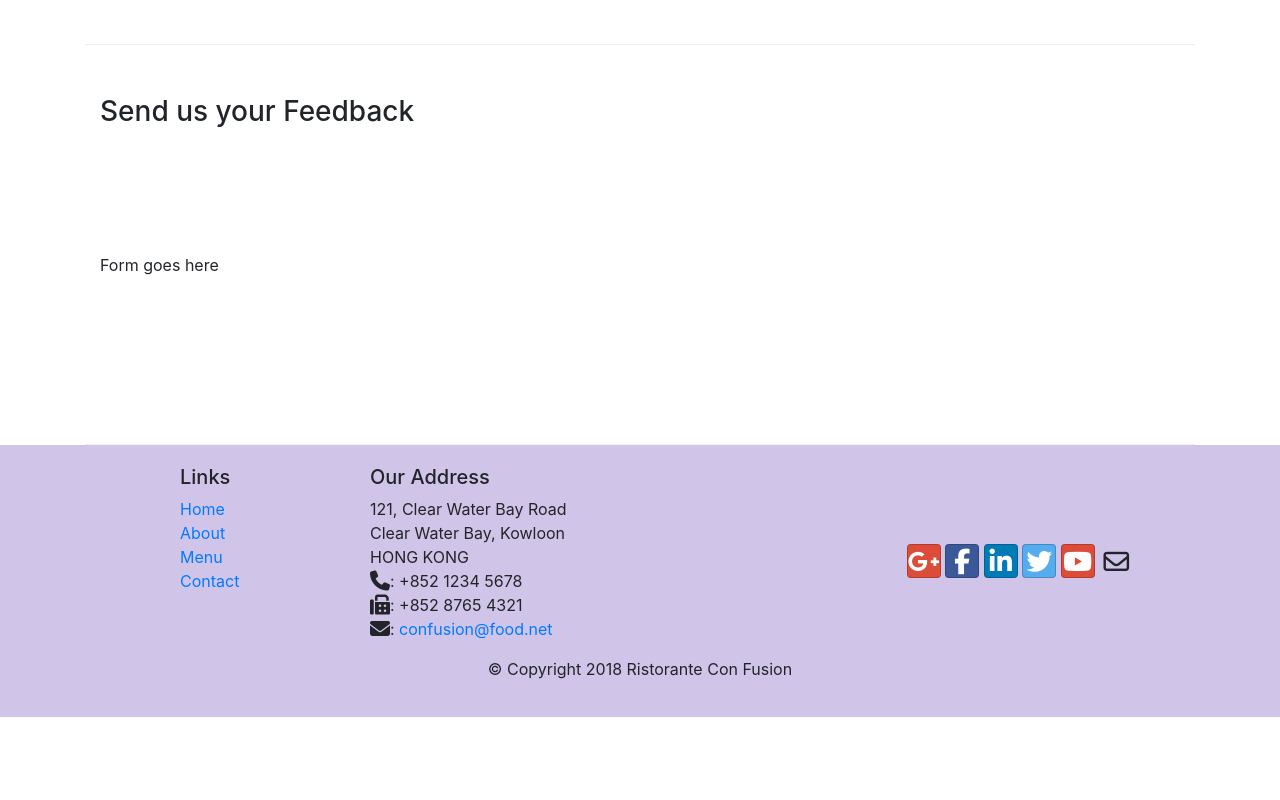
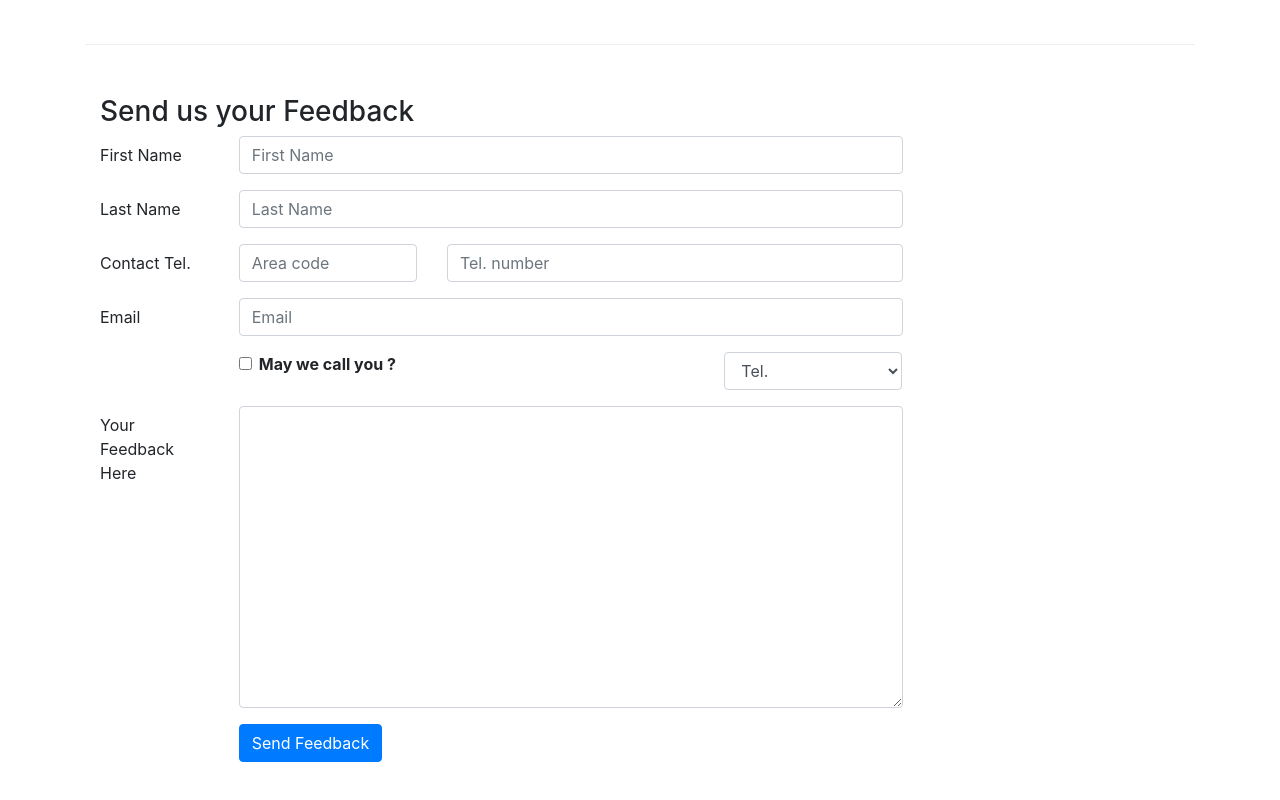
Before and after one commit to ayushiarya/Mooc-Full-Stack-Web-Development---BootStrap4, a plain HTML site: page contactus.html in a window 1280 px wide. Shown: the part 820-1620 px from the top of the page. Before the commit the page ends 1537 px from the top, so only its background shows below. Drawn offline with nearby package versions, Linux system fonts and the light colour scheme.

Commit message:
forms
Signed-off-by: ayushiarya <ayushiarya8@gmail.com>

```diff
--- a/contactus.html
+++ b/contactus.html
@@ -92,7 +92,65 @@
               <h3>Send us your Feedback</h3>
            </div>
             <div class="col-12 col-md-9">
-                Form goes here
+                <form>
+                    <div class="form-group row">
+                        <label for="firstname" class="col-md-2 col-form-label">First Name</label>
+                        <div class="col-md-10">
+                            <input type="text" class="form-control" id="firstname" name="firstname" placeholder="First Name">
+                        </div>
+                    </div>
+                    <div class="form-group row">
+                        <label for="lastname" class="col-md-2 col-form-label">Last Name</label>
+                        <div class="col-md-10">
+                            <input type="text" class="form-control" id="lastname" name="lastname"placeholder="Last Name">
+                        </div>
+                    </div>
+                    <div class="form-group row">
+                        <label for="telnum" class="col-12 col-md-2 col-form-label">Contact Tel.</label>
+                        <div class="col-5 col-md-3">
+                            <input type="tel" class="form-control" id="areacode" name="areacode" placeholder="Area code">
+                        </div>
+                        <div class="col-7 col-md-7">
+                            <input type="tel" class="form-control" id="telnum" name="telnum" placeholder="Tel. number">
+                        </div>
+                    </div>
+                    <div class="form-group row">
+                        <label for="emailid" class="col-md-2 col-form-label">Email</label>
+                        <div class="col-md-10">
+                            <input type="email" class="form-control" id="emailid" name="emailid" placeholder="Email">
+                        </div>
+                    </div>
+                    <div class="form-group row">
+                        <div class="col-md-6 offset-md-2">
+                            <div class="form-check">
+                                <input type="checkbox" class="form-check-input" name="approve" id="approve" value="">
+                                <label class="form-check-label" for="approve">
+                                    <strong>May we call you ?</strong>
+                                </label>
+                            </div>
+                        </div>
+                        <div class="col-md-3 offset-md-1">
+                            <select class="form-control">
+                                <option>Tel.</option>
+                                <option>Email</option>
+                            </select>
+                        </div>
+                    </div>
+                    <div class="form-group row">
+                        <label for="feedback" class="col-md-2 col-form-label">Your Feedback Here</label>
+                        <div class="col-md-10">
+                            <textarea class="form-control" id="feedback" name="feedback" rows="12">
+                            </textarea>
+                        </div>
+                    </div>
+                    <div class="form-group row">
+                        <div class="offset-md-2 col-md-10">
+                            <button type="submit" class="btn btn-primary">
+                                Send Feedback
+                            </button>
+                        </div>
+                    </div>
+                </form>
             </div>
              <div class="col-12 col-md">
             </div>
```
